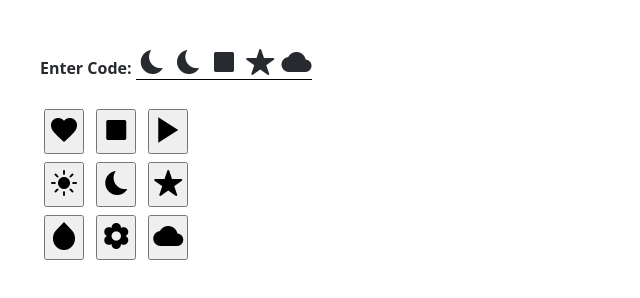
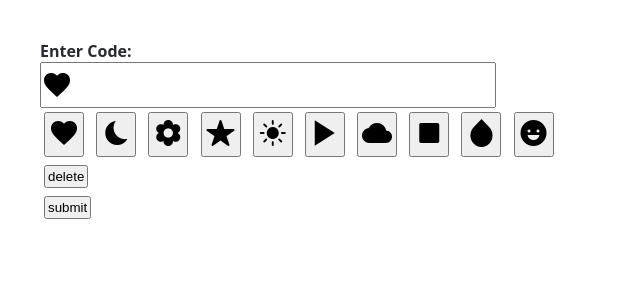
Before and after one commit to StudioProcess/lbu-codes, a website: page keypad.html in a window 1280 px wide. Both pictures are taken after a click on the button 64 px from the left and 131 px from the top of the page. Shown: the whole page, without its empty margins (0-640 px from the left). Drawn offline with nearby package versions, Linux system fonts and the light colour scheme.

Commit message:
Enter symbols into input element via buttons

```diff
--- a/keypad.html
+++ b/keypad.html
@@ -20,30 +20,62 @@
       margin:4px; padding:2px; display:inline-block;
       /* border-radius: 4px; */
     }
-    .input {
-      border-bottom:1px solid black;
-      width: 200px;
+
+    input {
+      font-family:"Ionicons";
+      font-size:32px; height:40px; letter-spacing:0.2em;
+      pointer-events: none;
     }
-    .input ion-icon { font-size: 16px; }
   </style>
 </head>
 <body>
   <div id="enter">
-    Enter Code:
-    <span class="input"><i class="icon ion-ios-moon"></i> <i class="icon ion-ios-moon"></i> <i class="icon ion-ios-square"></i> <i class="icon ion-ios-star"></i> <i class="icon ion-md-cloud"></i></span><br>
-    <br>
+    Enter Code:<br>
+    <input></input><br>
     <div id="keypad">
-      <button><i class="icon ion-md-heart"></i></button>
-      <button><i class="icon ion-ios-square"></i></button>
-      <button><i class="icon ion-md-play"></i></button><br>
-      <button><i class="icon ion-ios-sunny"></i></button>
-      <button><i class="icon ion-ios-moon"></i></button>
-      <button><i class="icon ion-ios-star"></i></button><br>
-      <button><i class="icon ion-md-water"></i></button>
-      <button><i class="icon ion-md-flower"></i></button>
-      <button><i class="icon ion-md-cloud"></i></button><br>
+      <button data-digit="0"><i class="icon ion-md-heart"></i></button>
+      <button data-digit="1"><i class="icon ion-ios-moon"></i></button>
+      <button data-digit="2"><i class="icon ion-md-flower"></i></button>
+      <button data-digit="3"><i class="icon ion-ios-star"></i></button>
+      <button data-digit="4"><i class="icon ion-ios-sunny"></i></button>
+      <button data-digit="5"><i class="icon ion-md-play"></i></button>
+      <button data-digit="6"><i class="icon ion-md-cloud"></i></button>
+      <button data-digit="7"><i class="icon ion-ios-square"></i></button>
+      <button data-digit="8"><i class="icon ion-md-water"></i></button>
+      <button data-digit="9"><i class="icon ion-ios-happy"></i></button><br>
+      <button class="btn-delete">delete</button><br>
+      <button class="btn-submit">submit</button>
     </div>
   </div>
 
+  <script type="module">
+    const digits = {
+      0: ['md-heart', 'f308'],
+      1: ['ios-moon', 'f468'],
+      2: ['md-flower', 'f2f3'],
+      3: ['ios-star', 'f4b3'],
+      4: ['ios-sunny', 'f4b7'],
+      5: ['md-play', 'f357'],
+      6: ['md-cloud', 'f2c9'],
+      7: ['ios-square', 'f21a'],
+      8: ['md-water', 'f3a7'],
+      9: ['ios-happy', 'f192'],
+    };
+    function characterForDigit(d) {
+      let hex = digits[d][1];
+      let cp= parseInt(hex, 16);
+      return String.fromCodePoint(cp);
+    }
+    let input = document.querySelector('input');
+    let buttons = document.querySelectorAll('button[data-digit]');
+    buttons.forEach(el => {
+      el.addEventListener('click', e => {
+        input.value += characterForDigit(el.dataset.digit);
+      });
+    });
+    document.querySelector('.btn-delete').addEventListener('click', e => {
+      input.value = input.value.slice(0, -1);
+    });
+  </script>
 </body>
 </html>
```
Also changed, not shown: keypad.mjs (added).
